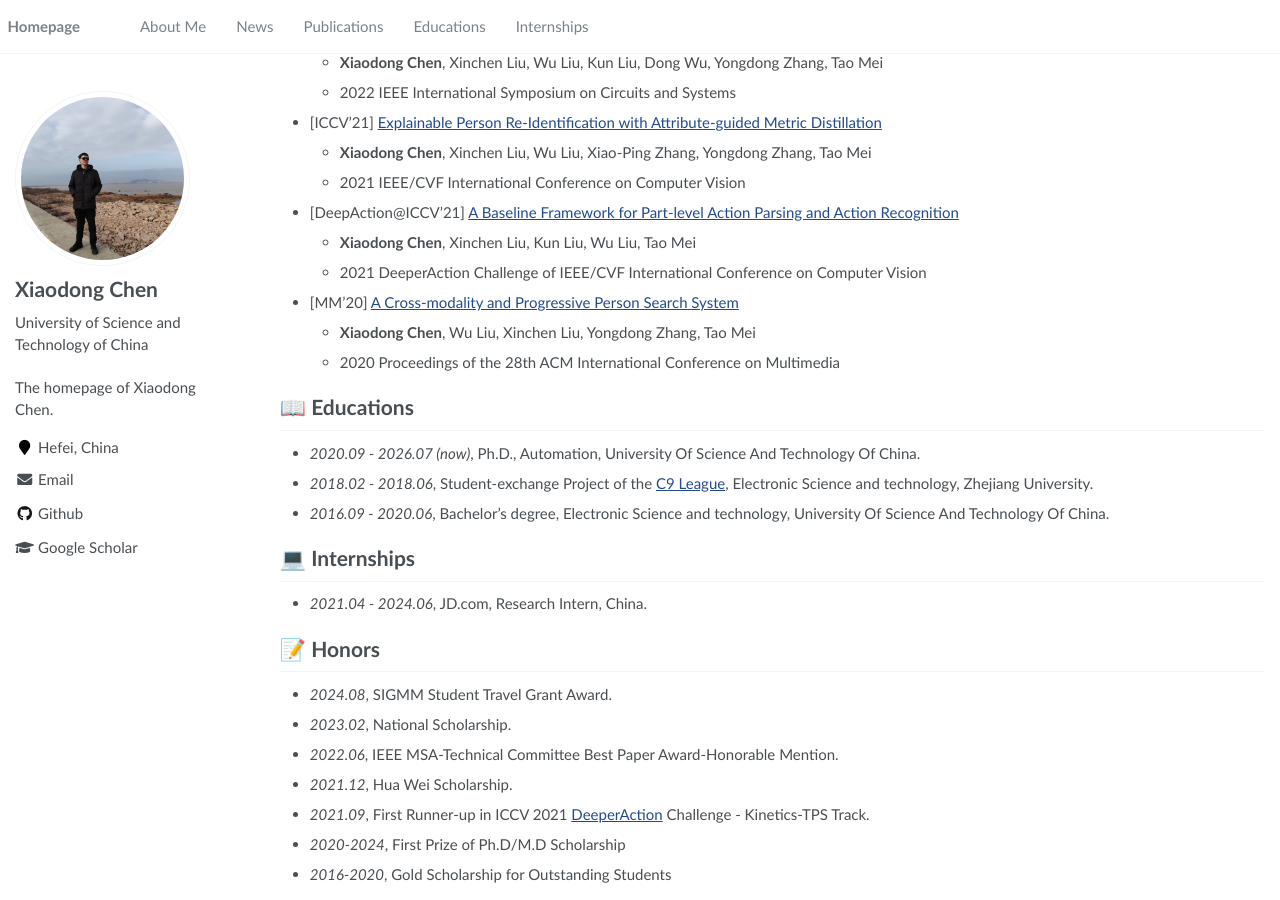
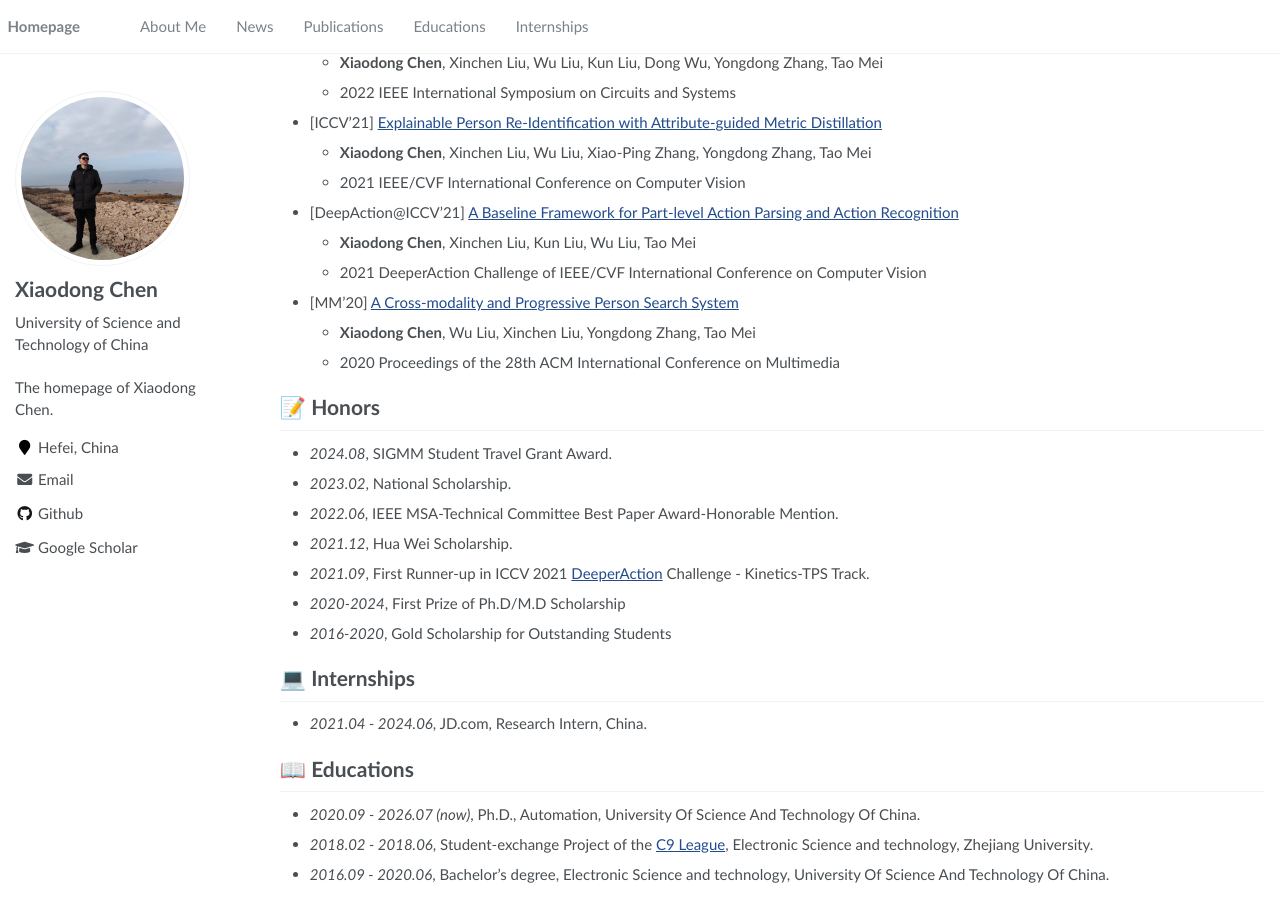
Before and after one commit to SheldongChen/SheldongChen.github.io, a Jekyll site: the page built from _pages/about.md, in a window 1280 px wide and 900 px high, scrolled down 694 px. Built offline with Jekyll 4.4.1, drawn with Linux system fonts in a browser that asks for light colours; part of the change alters nothing that is shown.

```diff
--- a/_pages/about.md
+++ b/_pages/about.md
@@ -55,17 +55,6 @@ My research interests include multimedia computing, computer vision, and their a
   - **Xiaodong Chen**, Wu Liu, Xinchen Liu, Yongdong Zhang, Tao Mei
   - 2020 Proceedings of the 28th ACM International Conference on Multimedia
 
-
-
-# 📖 Educations
-- *2020.09 - 2026.07 (now)*, Ph.D., Automation, University Of Science And Technology Of China.
-- *2018.02 - 2018.06*, Student-exchange Project of the [C9 League](https://en.wikipedia.org/wiki/C9_League), Electronic Science and technology, Zhejiang University.
-- *2016.09 - 2020.06*, Bachelor's degree, Electronic Science and technology, University Of Science And Technology Of China.
-
-
-# 💻 Internships
-- *2021.04 - 2024.06*, JD.com, Research Intern, China.
-
 # 📝 Honors
 - *2024.08*, SIGMM Student Travel Grant Award.
 - *2023.02*, National Scholarship.
@@ -74,3 +63,11 @@ My research interests include multimedia computing, computer vision, and their a
 - *2021.09*, First Runner-up in ICCV 2021 [DeeperAction](https://deeperaction.github.io/iccv21) Challenge - Kinetics-TPS Track.
 - *2020-2024*, First Prize of Ph.D/M.D Scholarship
 - *2016-2020*, Gold Scholarship for Outstanding Students
+
+# 💻 Internships
+- *2021.04 - 2024.06*, JD.com, Research Intern, China.
+
+# 📖 Educations
+- *2020.09 - 2026.07 (now)*, Ph.D., Automation, University Of Science And Technology Of China.
+- *2018.02 - 2018.06*, Student-exchange Project of the [C9 League](https://en.wikipedia.org/wiki/C9_League), Electronic Science and technology, Zhejiang University.
+- *2016.09 - 2020.06*, Bachelor's degree, Electronic Science and technology, University Of Science And Technology Of China.
```
